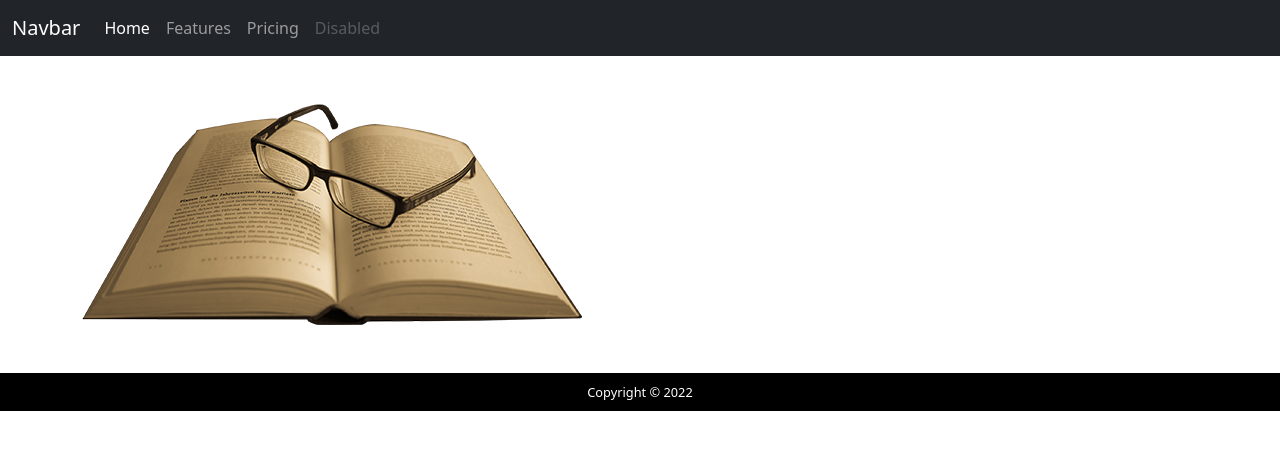
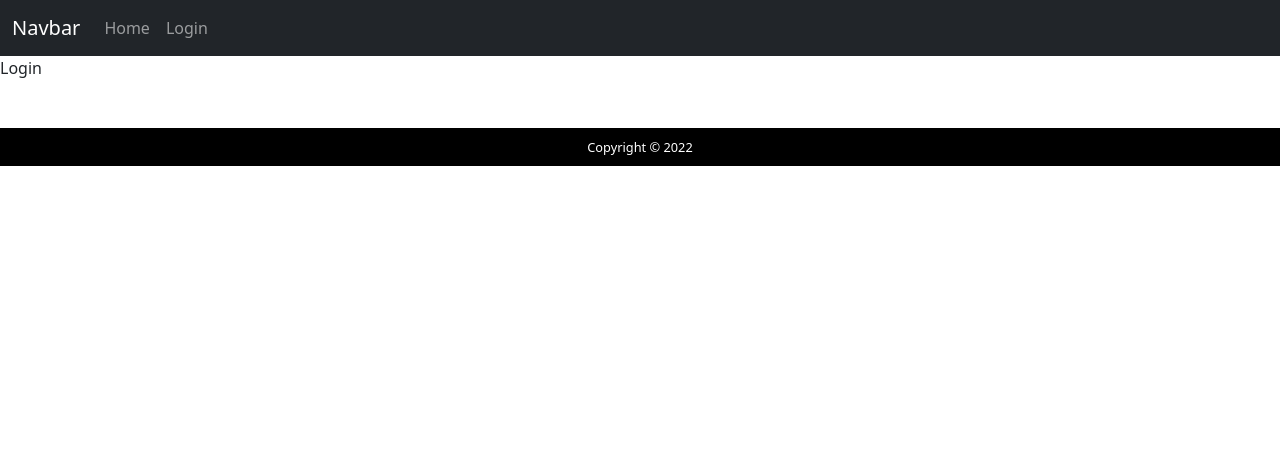
Before and after one commit to xcasluw/golang-vuejs, a Vue app in the folder frontend-vuejs/: page /login in a window 1280 px wide. Shown: the top 450 px of the page. Built offline with nearby package versions, Linux system fonts and the light colour scheme.

Commit message:
added routes home and login

```diff
--- a/frontend-vuejs/src/App.vue
+++ b/frontend-vuejs/src/App.vue
@@ -1,19 +1,19 @@
 <template>
   <Header />
-  <Body />
+  <div>
+    <router-view></router-view>
+  </div>
   <Footer />
 </template>
 
 <script>
 import Header from './components/HeaderComponent.vue'
-import Body from './components/BodyComponent.vue'
 import Footer from './components/FooterComponent.vue'
 
 export default {
   name: 'App',
   components: {
     Header,
-    Body,
     Footer
   }
 }
--- a/frontend-vuejs/src/components/HeaderComponent.vue
+++ b/frontend-vuejs/src/components/HeaderComponent.vue
@@ -8,16 +8,10 @@
     <div class="collapse navbar-collapse" id="navbarNav">
       <ul class="navbar-nav">
         <li class="nav-item">
-          <a class="nav-link active" aria-current="page" href="#">Home</a>
+          <router-link class="nav-link" aria-current="page" to="/">Home</router-link>
         </li>
         <li class="nav-item">
-          <a class="nav-link" href="#">Features</a>
-        </li>
-        <li class="nav-item">
-          <a class="nav-link" href="#">Pricing</a>
-        </li>
-        <li class="nav-item">
-          <a class="nav-link disabled">Disabled</a>
+          <router-link class="nav-link" to="/login">Login</router-link>
         </li>
       </ul>
     </div>
--- /dev/null
+++ b/frontend-vuejs/src/components/LoginComponent.vue
@@ -0,0 +1,3 @@
+<template>
+    <p>Login</p>
+</template>
--- a/frontend-vuejs/src/main.js
+++ b/frontend-vuejs/src/main.js
@@ -1,4 +1,5 @@
 import { createApp } from 'vue'
 import App from './App.vue'
+import router from './router'
 
-createApp(App).mount('#app')
+createApp(App).use(router).mount('#app')
--- a/frontend-vuejs/src/router/index.js
+++ b/frontend-vuejs/src/router/index.js
@@ -1,12 +1,10 @@
 import { createRouter, createWebHistory } from 'vue-router'
 import Body from './../components/BodyComponent.vue'
+import Login from './../components/LoginComponent.vue'
 
 const routes = [
-    {
-        path: '/',
-        name: 'Home',
-        components: Body
-    }
+    { path: '/', name: 'Home', component: Body },
+    { path: '/login', name: 'Login', component: Login }
 ]
 
 const router = createRouter({ history: createWebHistory(), routes })
```
